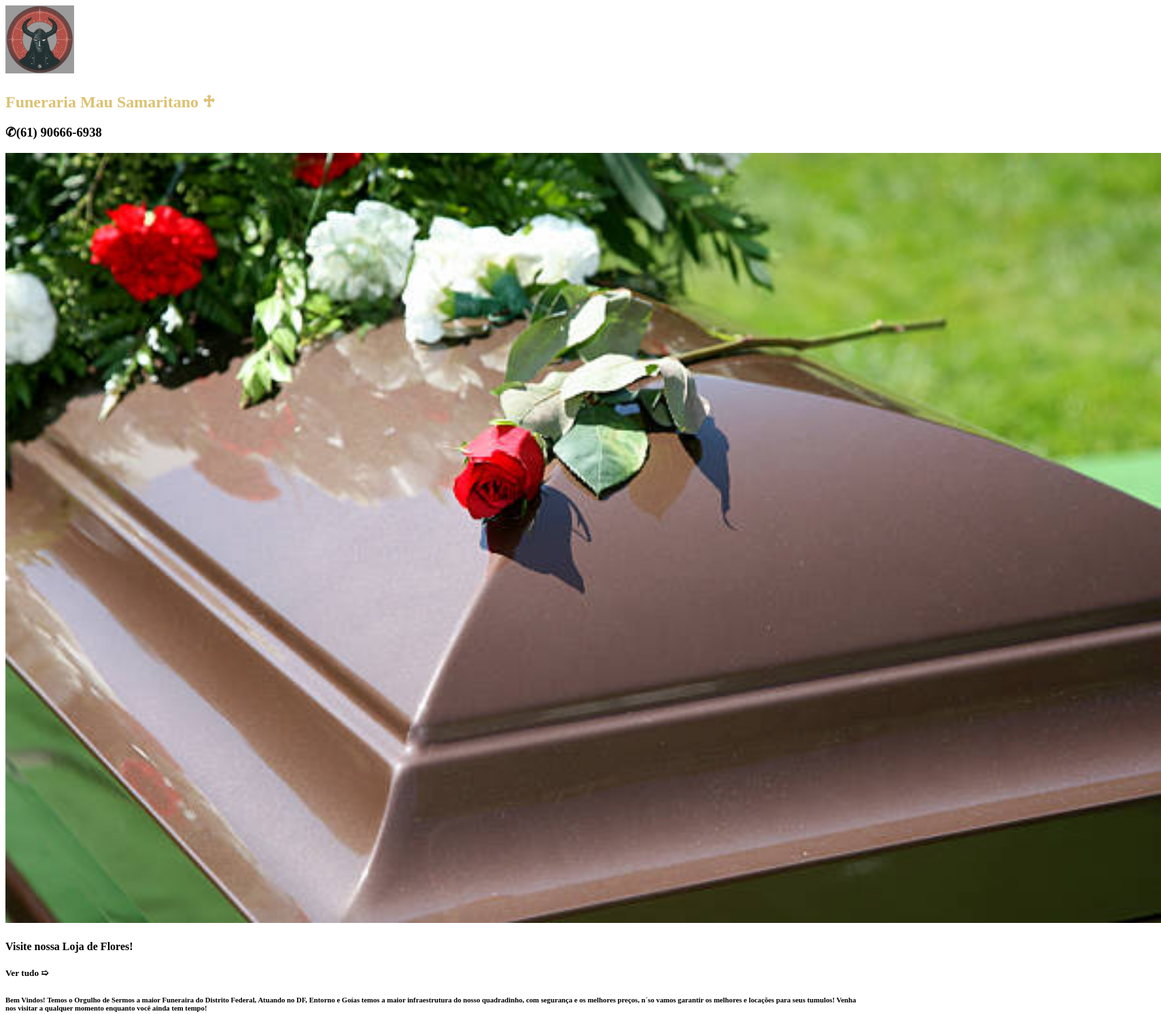
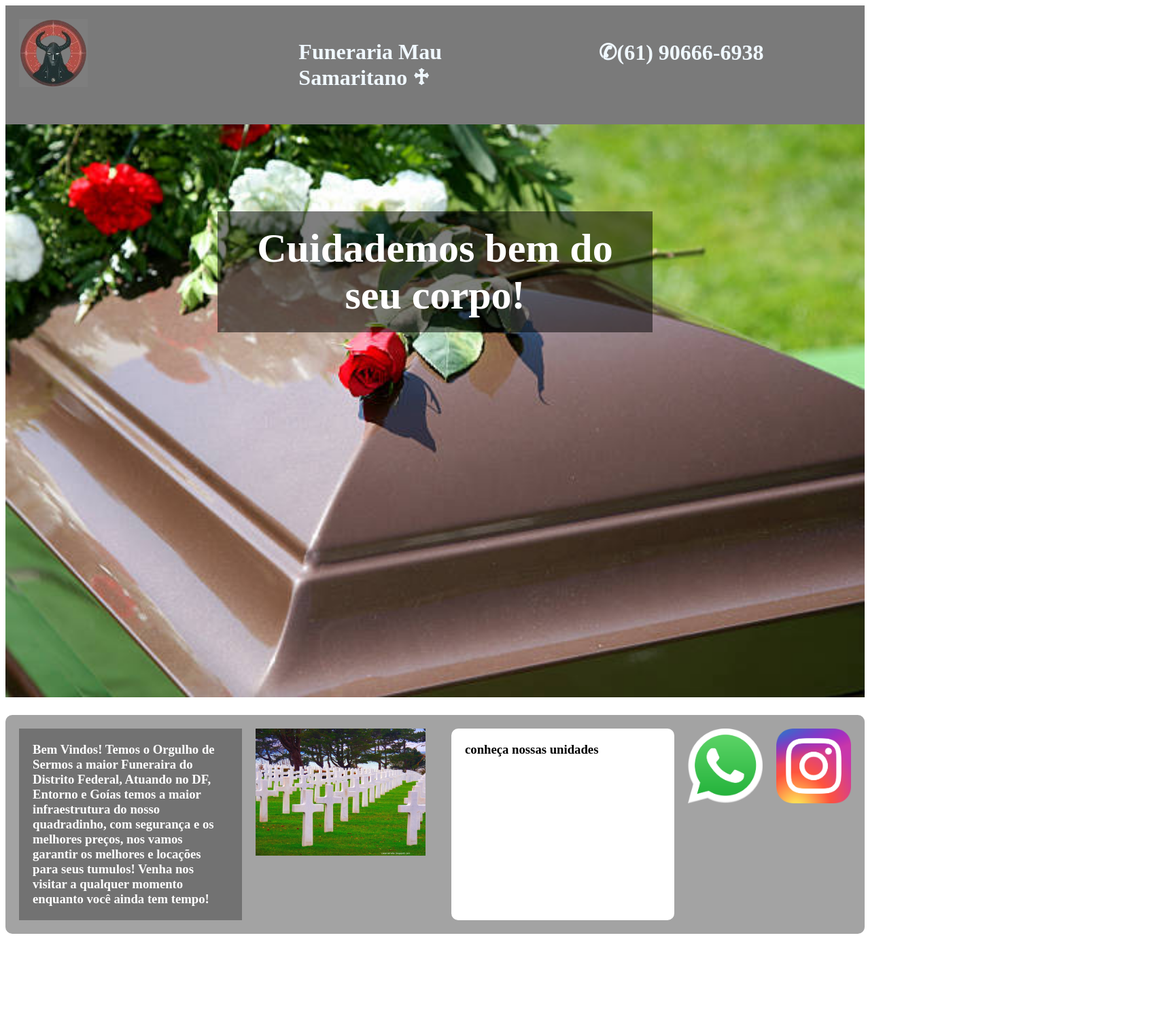
Before and after one commit to DavilmanX/ProjetoFrontEndUc, a plain HTML site: page index.html in a window 1280 px wide. Shown: the top 1492 px of the page at 68% size, 1708 px wide, since content can reach past the window. After the commit the page ends 1382 px from the top, so only its background shows below. Drawn offline with Linux system fonts and the light colour scheme.

Commit message:
Add files via upload

```diff
--- a/index.html
+++ b/index.html
@@ -6,43 +6,38 @@
     <title>Pagina Funeraira</title>
     <meta name='viewport' content='width=device-width, initial-scale=1'>
     <link rel='stylesheet' type='text/css' media='screen' href='main.css'>
-    <script src='main.js'></script>
 </head>
 <body>
-    <h1>
-    <img class="HomemCapa" src="IconProjeto-removebg-preview.png" alt="Icone Mau Samaritano">
+    <h1 class="Logo">
+            <div class="ImgLogo">
+                <img src="IconProjeto-removebg-preview.png" alt="Icone Mau Samaritano">
+            </div>
+            <div class="NomeLogo">Funeraria Mau Samaritano ♱</div>
+            <div class="NumeroLogo">✆(61) 90666-6938</div>
     </h1>
-    <h2
-    >Funeraria Mau Samaritano ♱
+
+    <h2 class="MeioSite">
+        <div class="ImgMeio">
+        <img src="ImagemCaixão.jpg" alt="ImagemCaixão" width="1848px">
+        </div>
+        <div class="RecadoMeio">Cuidademos bem do seu corpo!</div>
     </h2>
-    <h3>
-        ✆(61) 90666-6938
+
+    <h3 class="FinalSite">
+      <div class="RecadoFinal">Bem Vindos! Temos o Orgulho de Sermos a maior Funeraira do Distrito Federal, Atuando no DF, Entorno e Goías temos a maior infraestrutura do nosso quadradinho, com segurança e os melhores preços, nos vamos garantir os melhores e locações para seus tumulos! Venha nos visitar a qualquer momento enquanto você ainda tem tempo!
+      </div>
+    <div class="ImagemCemiterio">
+        <img src="Cemiterio.jpg" alt="ImagemDeUmCemiterio" width="250px">
+    </div>
+    <div class="InfoFinal">conheça nossas unidades
+    </div>
+   <div class="WhatsFinal">
+    <img src="whatsapp-icone-1.png" alt="IconeWhatsapp" width="110px">
+   </div>
+    <div class="InstaFinal">
+        <img src="instagram-icone-icon-1.png" alt="IconeInstagram" width="110px" >
+    </div>
     </h3>
-    <h3>
-        <img class="ImagemCaixão" src="ImagemCaixão.jpg" alt="ImagemDeUmCaixaoComRosa" width="1700px">
-    </h3>
-    <h4>
-        Visite nossa Loja de Flores!
-    </h4>
-    <h5>
-        Ver tudo ➯
-    </h5>
-    <h6>
-        Bem Vindos! Temos o Orgulho de Sermos a maior Funeraira do Distrito Federal, Atuando no DF, Entorno e Goías temos a maior infraestrutura do nosso quadradinho, com segurança e os melhores preços, n´so vamos garantir os melhores e locações para seus tumulos!
-        Venha nos visitar a qualquer momento enquanto você ainda tem tempo!
-    </h6>
-    <h7>
-        <img src="Cemiterio.jpg" alt="ImagemDeUmCemiterio" width="250px">
-    </h7>
-    <h8>
-conheça nossas unidades
-    </h8>
-   <h9>
-    <img src="whatsapp-icone-1.png" alt="IconeWhatsapp" width="150px">
-   </h9>
-    <h10>
-        <img src="instagram-icone-icon-1.png" alt="IconeInstagram" width="150px">
-    </h10>
 
 </body>
 </html>
--- a/main.css
+++ b/main.css
@@ -1,6 +1,72 @@
-p {font-size: large;}
-h1{margin: 0; align-content: first baseline; }
-h2{font-size:x-large; text-align:center left;color: #ddc172;}
-.tofu {color: brown;text-shadow: 2ex;
-}
-#punk { text-align: center;}
+.Logo {
+    display: flex;
+    background-color: #7a7a7a;
+    margin: 0px;}
+.ImgLogo {
+    flex: 1;
+    background-color: #7a7a7a; /* Define a cor de fundo cinza */
+    padding: 10px; /* Adiciona espaço interno */
+    margin: 10px; /* Adiciona uma margem entre os elementos */}
+.NomeLogo {
+    flex: 1;
+    background-color: #7a7a7a; /* Define a cor de fundo cinza */
+    padding: 50px; /* Adiciona espaço interno */
+    color: aliceblue;}
+.NumeroLogo {
+    flex: 1;
+    background-color: #7a7a7a; /* Define a cor de fundo cinza */
+    padding: 50px; /* Adiciona espaço interno */
+    color: aliceblue;}
+
+    .MeioSite {
+        margin-top: 0; /* Remove a margem superior */
+        text-align: center; /* Centraliza o conteúdo */
+    }
+
+    .ImgMeio img {
+        max-width: 100%; /* Garante que a imagem não ultrapasse o contêiner */
+        height: auto; /* Mantém a proporção da imagem */
+    }
+
+    .RecadoMeio {
+        position: absolute; /* Posiciona absolutamente dentro do contêiner */
+        top: 50%; /* Alinha verticalmente no centro */
+        left: 50%; /* Alinha horizontalmente no centro */
+        transform: translate(-50%, -50%); /* Move o texto para o centro */
+        color: white; /* Cor do texto */
+        font-size: 60px; /* Tamanho da fonte */
+        background-color: rgba(0, 0, 0, 0.5); /* Cor de fundo semi-transparente */
+        padding: 20px; /* Espaçamento interno */
+    }
+
+    .FinalSite {
+        display: flex;
+        background-color: #a3a3a3;
+        margin: 0;
+        padding: 20px;
+        border-radius: 10px;
+    }
+
+    .RecadoFinal {
+        flex: 1; /* Ocupa o espaço disponível */
+        padding: 20px; /* Espaçamento interno */
+        background-color: #727272; /* Cor de fundo */
+        color: white; /* Cor do texto */
+    }
+
+    .InfoFinal {
+        flex: 1; /* Ocupa o espaço disponível */
+        padding: 20px; /* Espaçamento interno */
+        background-color: white; /* Cor de fundo */
+        border-radius: 10px; /* Bordas arredondadas */
+    }
+
+    .ImagemCemiterio {
+        flex: 1; /* Ocupa o espaço disponível */
+        margin-left: 20px; /* Espaço à esquerda */
+        border-radius: 10px; /* Bordas arredondadas */
+    }
+
+    .WhatsFinal, .InstaFinal {
+        margin-left: 20px; /* Espaço à esquerda */
+    }
```
